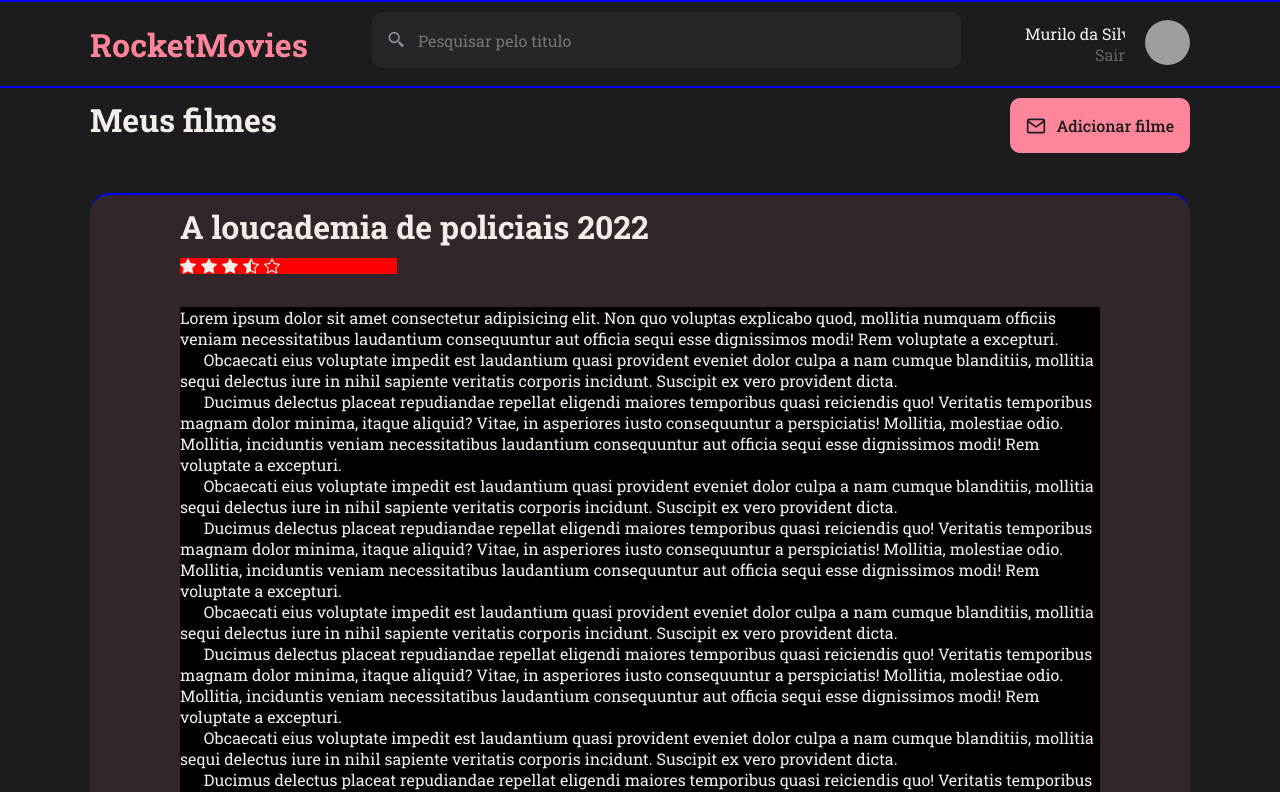
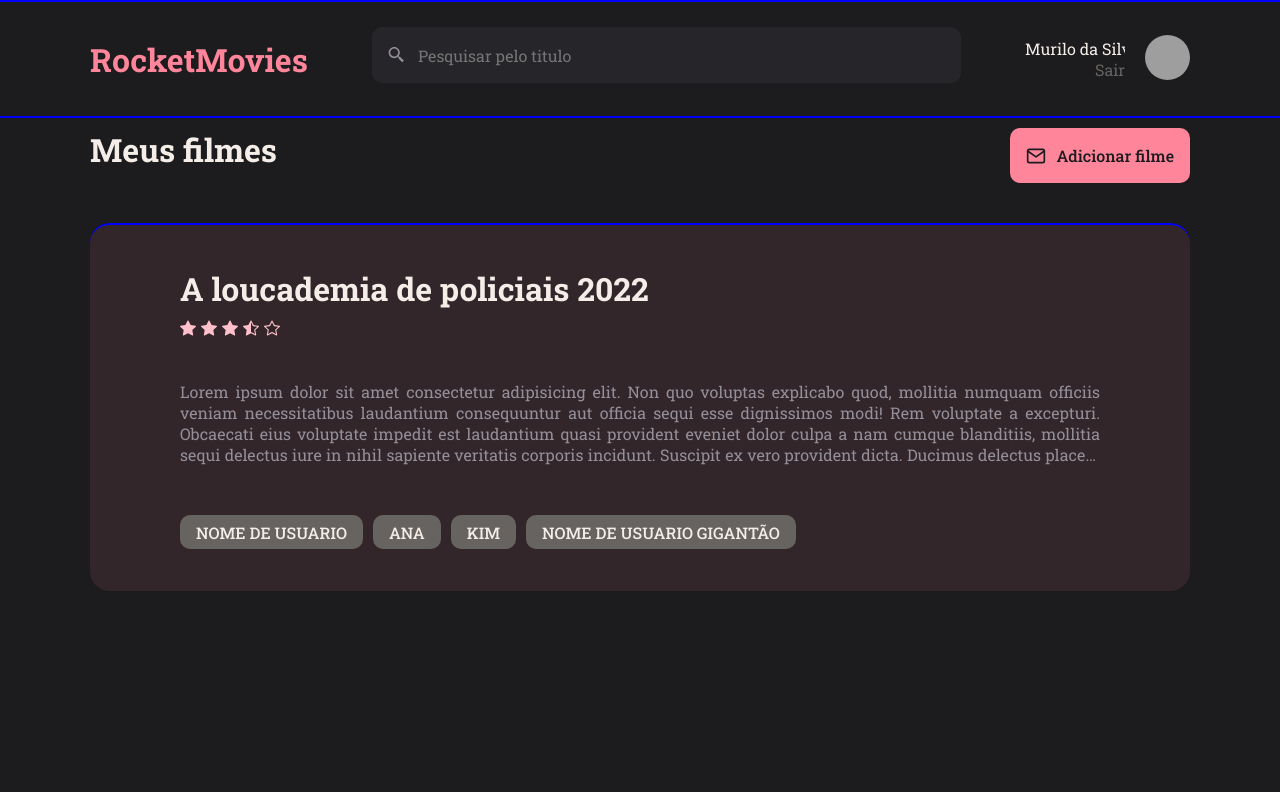
Before and after one commit to MullerHub/Rocketseat-Explorer, a React (Vite) app in the folder Stage0902_desafio/RocketMovies/: page / in a window 1280 px wide. Shown: the top 792 px of the page. Built offline with nearby package versions, Linux system fonts and the light colour scheme; grey boxes are pictures that could not be loaded.

Commit message:
SectionMovies att

```diff
--- a/Stage0902_desafio/RocketMovies/src/components/SectionMovies/styles.js
+++ b/Stage0902_desafio/RocketMovies/src/components/SectionMovies/styles.js
@@ -4,15 +4,16 @@ export const Container = styled.div`
   max-width: 100%;
   max-height: 100%;
   margin: 30px 90px;
+  gap: 50px;
+
   background-color: ${({ theme }) => theme.COLORS.BUTTON_BG_1};
   border-radius: 20px;
   display: flex;
   flex-direction: column;
-  gap: 50px;
 
   > header {
     gap: 10px;
-    margin-bottom: 20px;
+    margin: 32px 0;
     display: flex;
     width: 217px;
     height: 32px;
@@ -20,31 +21,47 @@ export const Container = styled.div`
 
     h1 {
       white-space: nowrap;
+      font-weight: 700;
     }
 
     section {
-      background-color: red;
       max-width: 100%;
       gap: 5px;
       display: flex;
+
+      svg {
+        fill: pink;
+      }
     }
   }
 
   p {
-    background-color: black;
+    white-space: var(3, 15);
+    color: ${({ theme }) => theme.COLORS.BACKGROUND_700};
+    font-weight: 400;
+
     overflow: hidden;
-    white-space: pre-wrap;
+    display: -webkit-box;
     text-overflow: ellipsis;
+    -webkit-line-clamp: 4;
+    -webkit-box-orient: vertical;
+
+    text-align: justify;
   }
 
   > div {
     display: flex;
     gap: 10px;
     max-width: 100%;
-    border: 10px solid green;
+    margin-bottom: 32px;
 
     button {
       max-width: 100%;
+      height: 34px;
+
+      text-transform: uppercase;
+      border-radius: 10px;
+
       background-color: ${({ theme }) => theme.COLORS.GRAY_300};
       color: ${({ theme }) => theme.COLORS.WHITE};
     }
--- a/Stage0902_desafio/RocketMovies/src/styles/theme.js
+++ b/Stage0902_desafio/RocketMovies/src/styles/theme.js
@@ -10,8 +10,8 @@ export default {
     BUTTON_BG: 'RGBA(255,133,155,0.6)',
     BUTTON_BG_1: 'RGBA(255,133,155,0.1)',
     BUTTON_BG_2: '#282124',
-    BUTTON_BG_3: '#312E38',
 
+    GRAY_400: '#312E38',
     GRAY_300: '#666360',
 
     RED: '#FF002E'
```
